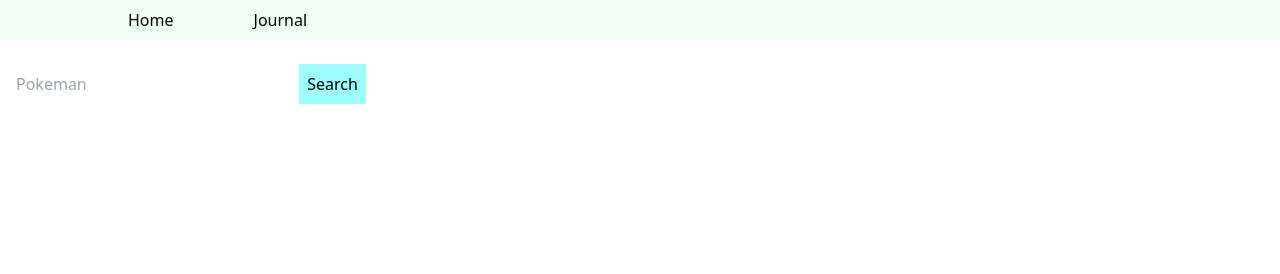
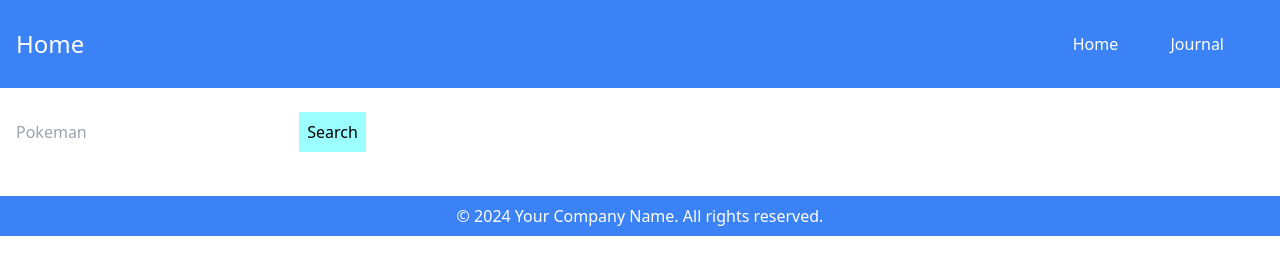
Before and after one commit to nandinibootweb/Pokeman, a plain HTML site: page index.html in a window 1280 px wide. Drawn offline with nearby package versions, Linux system fonts and the light colour scheme; no server answers.

Commit message:
added footer and updated header nav bar

```diff
--- a/index.html
+++ b/index.html
@@ -1,38 +1,32 @@
 <!DOCTYPE html>
 <html lang="en">
+
 <head>
   <meta charset="UTF-8" />
   <meta name="viewport" content="width=device-width, initial-scale=1.0" />
   <title>Pokeman</title>
   <script src="https://cdn.tailwindcss.com"></script>
 </head>
-  <body>
-    <header class="bg-[#EFFFF4]">
-      <nav id="n1" class="flex justify-between items-center px-32 py-2">
-        <div class="flex space-x-4 gap-16">
-          <a href="index.html">Home</a>
-          <a href="journal.html">Journal</a>
+
+<body class="h-screen">
+  <nav class="bg-blue-500 p-4">
+    <div class="container mx-auto flex justify-between items-center">
+      <h1 class="text-white text-2xl">Home</h1>
+      <div class="p-4">
+        <a href="index.html" class="text-white p-6">Home</a>
+        <a href="journal.html" class="text-white p-6">Journal</a>
+      </div>
     </div>
   </nav>
-    </header>
+
   <main>
     <section>
       <div class="py-6">
         <div>
           <form>
             <label for="Search-input" hidden>Pokeman</label>
-              <input
-                class="mx-4"
-                type="text"
-                name=""
-                id="Search-input "
-                placeholder="Pokeman"
-              />
-              <button
-                type="submit"
-                id="submit-button "
-                class="bg-[#4FF8] px-2 mx-8 py-2 gap-6"
-              >
+            <input class="mx-4" type="text" name="" id="Search-input " placeholder="Pokeman" />
+            <button type="submit" id="submit-button " class="bg-[#4FF8] px-2 mx-8 py-2 gap-6">
               Search
             </button>
           </form>
@@ -48,4 +42,11 @@
     <script type='module' src="main.js"></script>
   </main>
 </body>
+
+<footer class="h-10 bg-blue-500 mt-5">
+  <div class="flex items-center justify-center h-full text-white">
+    &copy; 2024 Your Company Name. All rights reserved.
+  </div>
+</footer>
+
 </html>
```
Also changed, not shown: journal.html (+1 -1 lines), 1 other file. Lines whose indentation alone changed are shown as unchanged.
